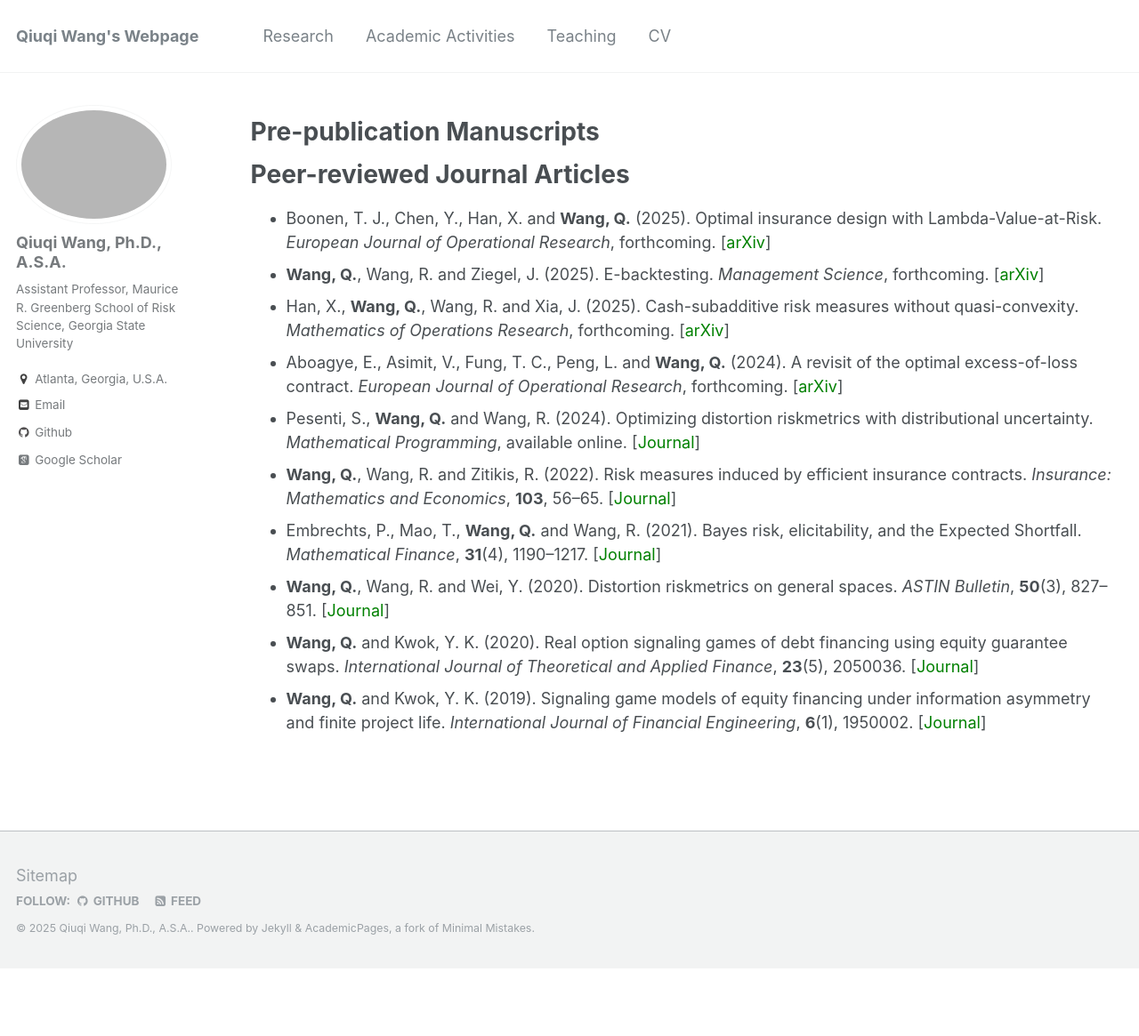
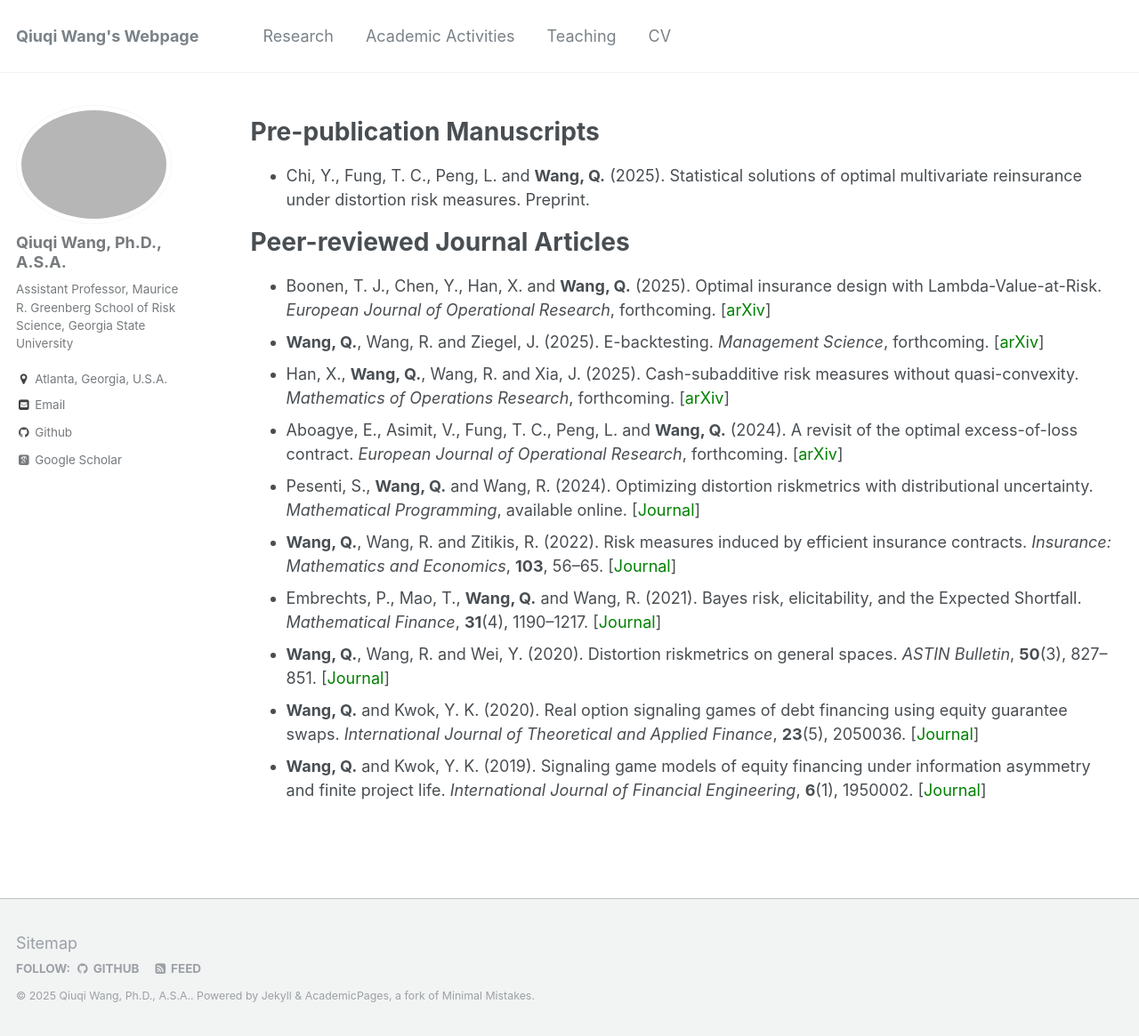
Before and after one commit to qwangan/qwangan.github.io, a Jekyll site: the page built from _pages/publications.md, in a window 1280 px wide and 1165 px high. Shown: the whole window at 89% size. Built offline with Jekyll 4.4.1, drawn with Linux system fonts in a browser that asks for light colours; some web fonts are replaced.

Commit message:
Update publications.md

```diff
--- a/_pages/publications.md
+++ b/_pages/publications.md
@@ -7,6 +7,7 @@ author_profile: true
 
 # Pre-publication Manuscripts
 
+* Chi, Y., Fung, T. C., Peng, L. and **Wang, Q.** (2025). Statistical solutions of optimal multivariate reinsurance under distortion risk measures. Preprint.
 
 # Peer-reviewed Journal Articles
 * Boonen, T. J., Chen, Y., Han, X. and **Wang, Q.** (2025). Optimal insurance design with Lambda-Value-at-Risk. *European Journal of Operational Research*, forthcoming. [[<span style="color:green">arXiv</span>]](https://arxiv.org/abs/2408.09799)
```
